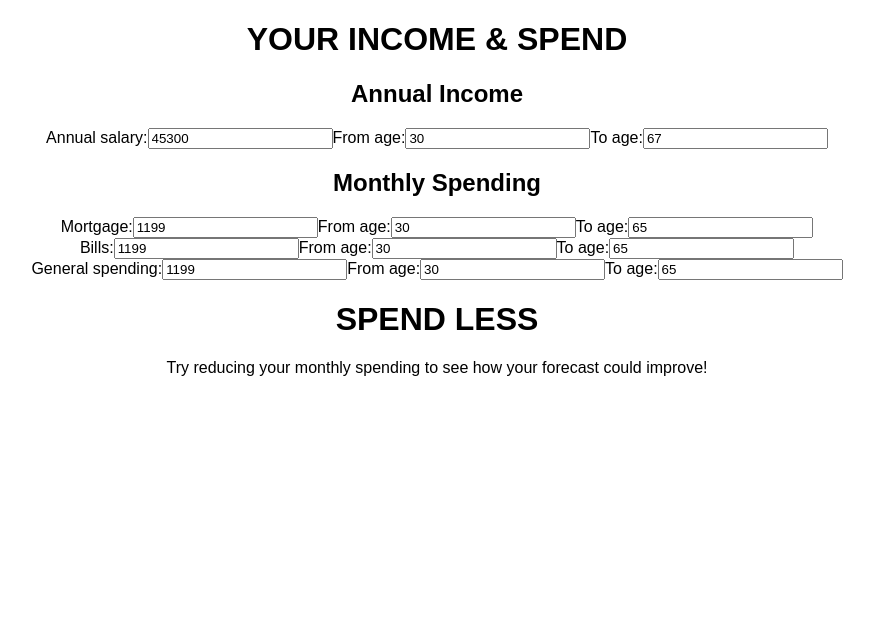
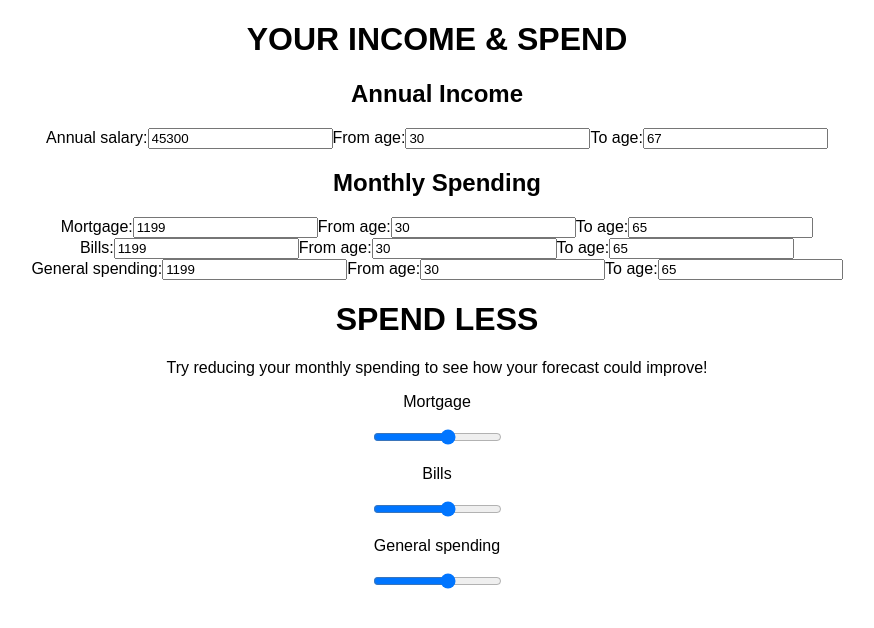
Before and after one commit to leBoer/savings, a React (Create React App) app: page / in a window 1280 px wide. Shown: the top 628 px of the page, without its empty margins (203-1077 px from the left). Built offline with nearby package versions, Linux system fonts and the light colour scheme.

Commit message:
Adds slider component

```diff
--- a/src/App.js
+++ b/src/App.js
@@ -38,6 +38,9 @@ class App extends Component {
       }
     ]
   }
+  changeHandler(expenditure) {
+    console.log(expenditure)
+  }
   render() {
     return (
       <div className="App">
@@ -46,7 +49,8 @@ class App extends Component {
             expenditures={this.state.expenditures}
           />
           <SpendLess
-
+            expenditures={this.state.expenditures}
+            onChangeHandler={this.changeHandler}
           />
       </div>
     );
--- a/src/SpendLess.js
+++ b/src/SpendLess.js
@@ -2,10 +2,41 @@ import React, { Component } from 'react';
 
 class SpendLess extends Component {
   render(){
+    const { expenditures, onChangeHandler } = this.props
     return(
-      <div className="spendLess">
+      <div className="spend_less">
         <h1>SPEND LESS</h1>
         <p>Try reducing your monthly spending to see how your forecast could improve!</p>
+        {expenditures.map((expenditure) => (
+          <Slider
+            key={expenditure.name}
+            expenditure={expenditure}
+            onChangeHandler={onChangeHandler}
+          />
+        ))}
+        <div className="slider_name"></div>
+      </div>
+    )
+  }
+}
+
+class Slider extends Component {
+  render(){
+    const { expenditure, onChangeHandler } = this.props
+    return(
+      <div className="expenditure">
+        <div className="expenditure_label">
+          <p>{expenditure.name}</p>
+        </div>
+        <div className="slider">
+          <input
+            type="range"
+            min="0"
+            max="2000"
+            value={expenditure.amount}
+            onChange={onChangeHandler}
+          />
+        </div>
       </div>
     )
   }
```
